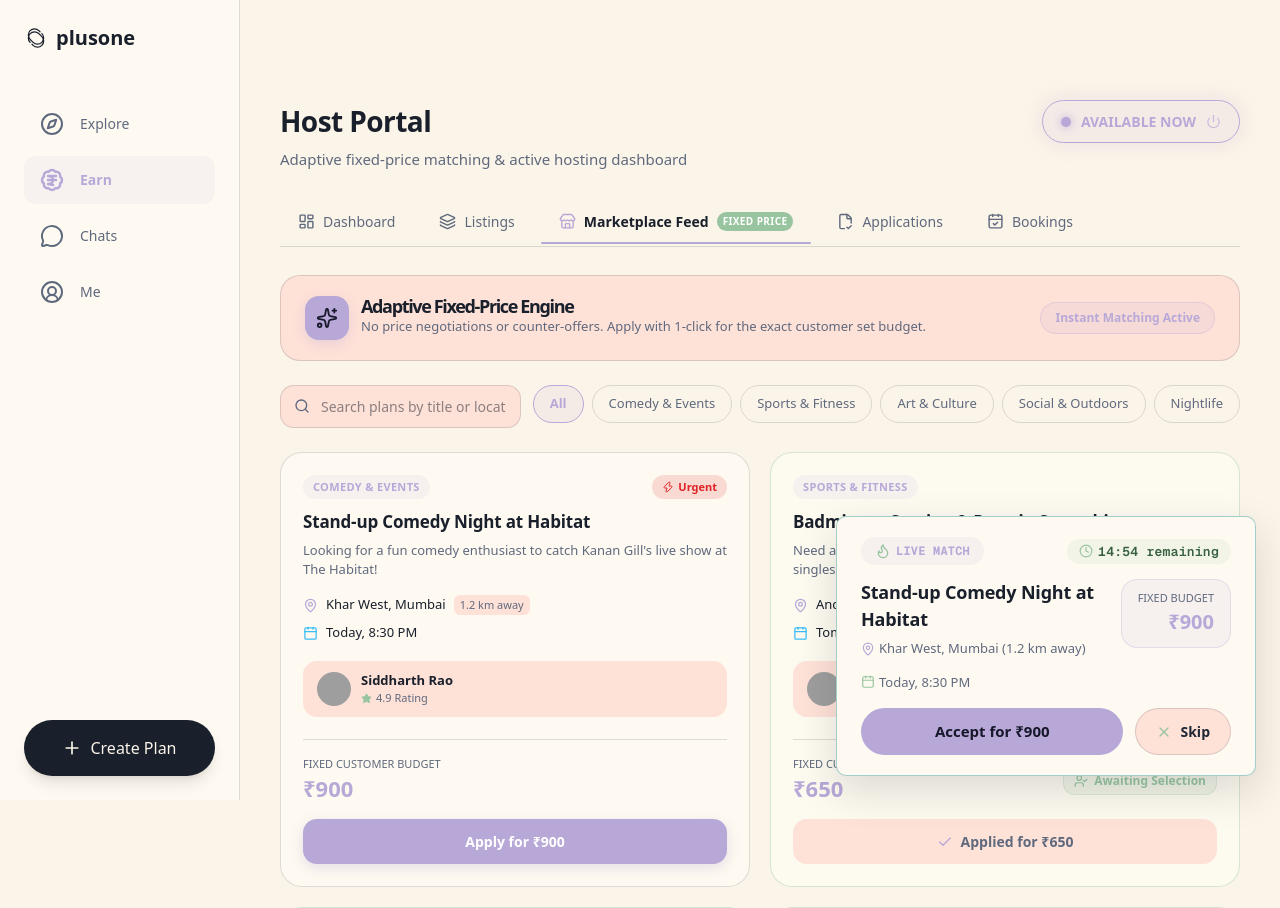
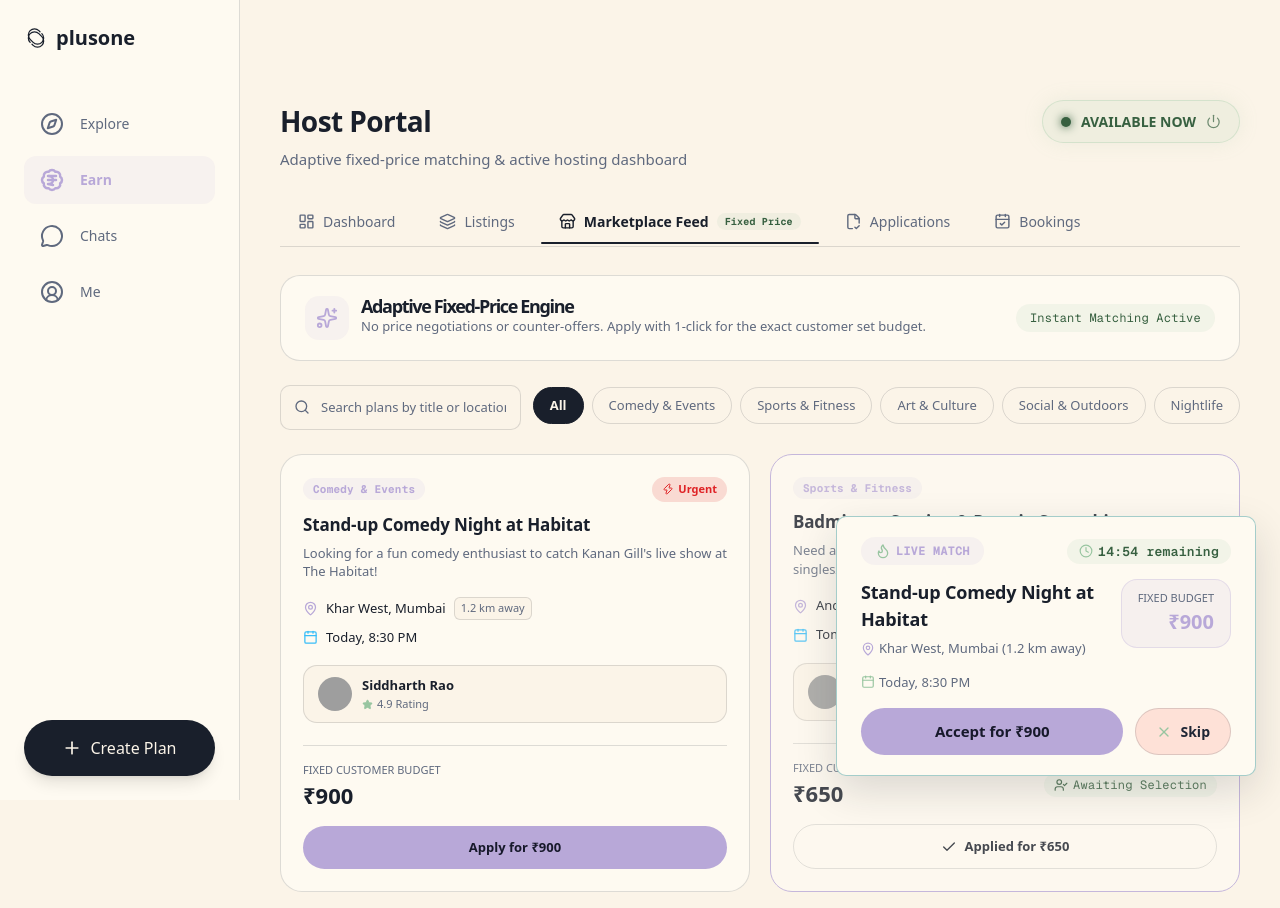
Before and after one commit to Aryan-Protein-Vala/PlusOne, a Next.js app in the folder plusone-app/: page /app/earn/marketplace in a window 1280 px wide. Shown: the top 908 px of the page. Built offline with nearby package versions, Linux system fonts and the light colour scheme; grey boxes are pictures that could not be loaded.

Commit message:
style(earn): remove pink backgrounds and emojis to match clean minimalist aesthetic

```diff
--- a/plusone-app/src/app/app/earn/layout.tsx
+++ b/plusone-app/src/app/app/earn/layout.tsx
@@ -37,13 +37,13 @@ function HeaderSection() {
           gap: 10,
           padding: '10px 18px',
           borderRadius: 999,
-          border: isAvailable ? '1px solid var(--primary)' : '1px solid var(--border)',
-          background: isAvailable ? 'color-mix(in oklch, var(--primary) 12%, transparent)' : 'var(--secondary)',
-          color: isAvailable ? 'var(--primary)' : 'var(--muted-foreground)',
+          border: isAvailable ? '1px solid oklch(0.78 0.07 150 / 0.3)' : '1px solid var(--border)',
+          background: isAvailable ? 'oklch(0.78 0.07 150 / 0.12)' : 'var(--card)',
+          color: isAvailable ? 'oklch(0.45 0.07 150)' : 'var(--muted-foreground)',
           fontSize: 14,
           fontWeight: 650,
           cursor: 'pointer',
-          boxShadow: isAvailable ? '0 0 20px color-mix(in oklch, var(--primary) 25%, transparent)' : 'none',
+          boxShadow: isAvailable ? '0 0 20px oklch(0.78 0.07 150 / 0.15)' : 'none',
           transition: 'all 0.25s ease',
         }}
       >
@@ -52,8 +52,8 @@ function HeaderSection() {
             width: 10,
             height: 10,
             borderRadius: '50%',
-            background: isAvailable ? 'var(--primary)' : 'var(--destructive)',
-            boxShadow: isAvailable ? '0 0 10px var(--primary)' : 'none',
+            background: isAvailable ? 'oklch(0.45 0.07 150)' : 'var(--destructive)',
+            boxShadow: isAvailable ? '0 0 10px oklch(0.45 0.07 150)' : 'none',
           }}
         />
         <span>{isAvailable ? 'AVAILABLE NOW' : 'OFFLINE'}</span>
@@ -105,19 +105,15 @@ function SubNavBar() {
                 transition: 'color 0.15s ease',
               }}
             >
-              <Icon size={17} style={{ color: isActive ? 'var(--primary)' : 'inherit' }} />
+              <Icon size={17} style={{ color: isActive ? 'var(--foreground)' : 'inherit' }} />
               <span>{tab.label}</span>
               {tab.badge && (
                 <span
+                  className="app-badge app-badge-accent"
                   style={{
                     fontSize: 10,
                     fontWeight: 700,
-                    padding: '2px 6px',
-                    borderRadius: 999,
-                    background: 'var(--accent)',
-                    color: '#fff',
-                    textTransform: 'uppercase',
-                    letterSpacing: '0.04em',
+                    padding: '2px 8px',
                   }}
                 >
                   {tab.badge}
@@ -132,7 +128,7 @@ function SubNavBar() {
                     left: 0,
                     right: 0,
                     height: 2,
-                    background: 'var(--primary)',
+                    background: 'var(--foreground)',
                     borderRadius: 2,
                   }}
                 />
--- a/plusone-app/src/app/app/earn/listings/page.tsx
+++ b/plusone-app/src/app/app/earn/listings/page.tsx
@@ -92,14 +92,14 @@ export default function HostListingsPage() {
                     padding: '4px 10px',
                     borderRadius: 999,
                     border: '1px solid var(--border)',
-                    background: item.active ? 'color-mix(in oklch, var(--primary) 15%, transparent)' : 'var(--secondary)',
+                    background: item.active ? 'color-mix(in oklch, var(--primary) 15%, transparent)' : 'var(--background)',
                     color: item.active ? 'var(--primary)' : 'var(--muted-foreground)',
                     fontSize: 11,
                     fontWeight: 650,
                     cursor: 'pointer',
                   }}
                 >
-                  {item.active ? '● Active' : '○ Paused'}
+                  {item.active ? 'Active' : 'Paused'}
                 </button>
               </div>
 
@@ -135,7 +135,7 @@ export default function HostListingsPage() {
                     padding: 8,
                     borderRadius: 10,
                     border: '1px solid var(--border)',
-                    background: 'var(--secondary)',
+                    background: 'var(--background)',
                     color: 'var(--foreground)',
                     cursor: 'pointer',
                   }}
--- a/plusone-app/src/app/app/earn/marketplace/page.tsx
+++ b/plusone-app/src/app/app/earn/marketplace/page.tsx
@@ -45,7 +45,7 @@ export default function MarketplaceFeedPage() {
           padding: '20px 24px',
           borderRadius: 20,
           marginBottom: 24,
-          background: 'var(--secondary)',
+          background: 'var(--card)',
           border: '1px solid var(--border)',
           display: 'flex',
           justifyContent: 'space-between',
@@ -60,11 +60,10 @@ export default function MarketplaceFeedPage() {
               width: 44,
               height: 44,
               borderRadius: 14,
-              background: 'var(--primary)',
-              color: 'var(--primary-foreground)',
+              background: 'oklch(0.76 0.07 300 / 0.1)',
+              color: 'var(--primary)',
               display: 'grid',
               placeItems: 'center',
-              boxShadow: '0 4px 12px color-mix(in oklch, var(--primary) 30%, transparent)',
             }}
           >
             <Sparkles size={22} />
@@ -77,17 +76,7 @@ export default function MarketplaceFeedPage() {
           </div>
         </div>
 
-        <div
-          style={{
-            fontSize: 12,
-            fontWeight: 650,
-            padding: '6px 14px',
-            borderRadius: 999,
-            background: 'color-mix(in oklch, var(--primary) 12%, transparent)',
-            color: 'var(--primary)',
-            border: '1px solid color-mix(in oklch, var(--primary) 30%, transparent)',
-          }}
-        >
+        <div className="app-badge app-badge-accent" style={{ padding: '6px 14px', fontSize: 12 }}>
           Instant Matching Active
         </div>
       </div>
@@ -103,18 +92,12 @@ export default function MarketplaceFeedPage() {
           <Search size={16} style={{ position: 'absolute', left: 14, top: '50%', transform: 'translateY(-50%)', color: 'var(--muted-foreground)' }} />
           <input
             type="text"
+            className="app-input"
             placeholder="Search plans by title or location..."
             value={searchQuery}
             onChange={(e) => setSearchQuery(e.target.value)}
             style={{
-              width: '100%',
-              padding: '10px 14px 10px 40px',
-              borderRadius: 14,
-              border: '1px solid var(--border)',
-              background: 'var(--secondary)',
-              color: 'var(--foreground)',
-              fontSize: 14,
-              outline: 'none',
+              paddingLeft: 40,
             }}
           />
         </div>
@@ -128,13 +111,14 @@ export default function MarketplaceFeedPage() {
               style={{
                 padding: '8px 16px',
                 borderRadius: 20,
-                border: selectedCategory === cat ? '1px solid var(--primary)' : '1px solid var(--border)',
-                background: selectedCategory === cat ? 'color-mix(in oklch, var(--primary) 12%, transparent)' : 'transparent',
-                color: selectedCategory === cat ? 'var(--primary)' : 'var(--muted-foreground)',
+                border: selectedCategory === cat ? '1px solid var(--foreground)' : '1px solid var(--border)',
+                background: selectedCategory === cat ? 'var(--foreground)' : 'transparent',
+                color: selectedCategory === cat ? 'var(--background)' : 'var(--muted-foreground)',
                 fontSize: 13,
                 fontWeight: selectedCategory === cat ? 650 : 500,
                 cursor: 'pointer',
                 whiteSpace: 'nowrap',
+                transition: 'all 0.15s ease',
               }}
             >
               {cat}
@@ -158,8 +142,9 @@ export default function MarketplaceFeedPage() {
                 display: 'flex',
                 flexDirection: 'column',
                 justifyContent: 'space-between',
-                border: isApplied ? '1px solid color-mix(in oklch, var(--accent) 40%, transparent)' : '1px solid var(--border)',
-                background: isApplied ? 'color-mix(in oklch, var(--card) 95%, color-mix(in oklch, var(--accent) 8%, transparent))' : 'var(--card)',
+                border: isApplied ? '1px solid var(--primary)' : '1px solid var(--border)',
+                background: 'var(--card)',
+                opacity: isApplied ? 0.8 : 1,
                 transition: 'all 0.2s ease',
               }}
             >
@@ -167,15 +152,11 @@ export default function MarketplaceFeedPage() {
                 {/* Header Badge & Category */}
                 <div style={{ display: 'flex', justifyContent: 'space-between', alignItems: 'center', marginBottom: 12 }}>
                   <span
+                    className="app-badge app-badge-primary"
                     style={{
                       fontSize: 11,
                       fontWeight: 700,
                       padding: '4px 10px',
-                      borderRadius: 999,
-                      background: 'color-mix(in oklch, var(--primary) 12%, transparent)',
-                      color: 'var(--primary)',
-                      textTransform: 'uppercase',
-                      letterSpacing: '0.03em',
                     }}
                   >
                     {plan.category}
@@ -216,7 +197,7 @@ export default function MarketplaceFeedPage() {
                     <MapPin size={15} style={{ color: 'var(--primary)', flexShrink: 0 }} />
                     <span style={{ fontWeight: 500 }}>{plan.location}</span>
                     {plan.distance && (
-                      <span style={{ fontSize: 11, color: 'var(--muted-foreground)', background: 'var(--secondary)', padding: '2px 6px', borderRadius: 6 }}>
+                      <span style={{ fontSize: 11, color: 'var(--muted-foreground)', background: 'var(--background)', border: '1px solid var(--border)', padding: '2px 6px', borderRadius: 6 }}>
                         {plan.distance}
                       </span>
                     )}
@@ -237,7 +218,8 @@ export default function MarketplaceFeedPage() {
                       gap: 10,
                       padding: '10px 14px',
                       borderRadius: 14,
-                      background: 'var(--secondary)',
+                      background: 'var(--background)',
+                      border: '1px solid var(--border)',
                       marginBottom: 18,
                     }}
                   >
@@ -263,22 +245,15 @@ export default function MarketplaceFeedPage() {
                     <span style={{ fontSize: 11, color: 'var(--muted-foreground)', display: 'block', textTransform: 'uppercase' }}>
                       Fixed Customer Budget
                     </span>
-                    <span style={{ fontSize: 22, fontWeight: 800, color: 'var(--primary)' }}>₹{plan.budget}</span>
+                    <span style={{ fontSize: 22, fontWeight: 800, color: 'var(--foreground)' }}>₹{plan.budget}</span>
                   </div>
 
                   {isApplied && (
                     <div
+                      className="app-badge app-badge-accent"
                       style={{
-                        display: 'flex',
-                        alignItems: 'center',
-                        gap: 6,
+                        padding: '4px 10px',
                         fontSize: 12,
-                        fontWeight: 650,
-                        color: 'var(--accent)',
-                        background: 'color-mix(in oklch, var(--accent) 12%, transparent)',
-                        padding: '4px 10px',
-                        borderRadius: 12,
-                        border: '1px solid color-mix(in oklch, var(--accent) 25%, transparent)',
                       }}
                     >
                       <UserCheck size={14} /> Awaiting Selection
@@ -290,27 +265,15 @@ export default function MarketplaceFeedPage() {
                 <button
                   disabled={isApplied}
                   onClick={() => applyToPlan(plan)}
+                  className={`app-btn ${isApplied ? 'app-btn-outline' : 'app-btn-primary'}`}
                   style={{
                     width: '100%',
                     padding: '12px 18px',
-                    borderRadius: 14,
-                    border: 'none',
-                    background: isApplied ? 'var(--secondary)' : 'var(--primary)',
-                    color: isApplied ? 'var(--muted-foreground)' : '#fff',
-                    fontSize: 14,
-                    fontWeight: 700,
-                    cursor: isApplied ? 'default' : 'pointer',
-                    display: 'flex',
-                    alignItems: 'center',
-                    justifyContent: 'center',
-                    gap: 8,
-                    boxShadow: isApplied ? 'none' : '0 4px 14px color-mix(in oklch, var(--primary) 35%, transparent)',
-                    transition: 'all 0.2s ease',
                   }}
                 >
                   {isApplied ? (
                     <>
-                      <Check size={16} style={{ color: 'var(--primary)' }} /> Applied for ₹{plan.budget}
+                      <Check size={16} /> Applied for ₹{plan.budget}
                     </>
                   ) : (
                     <>Apply for ₹{plan.budget}</>
```
Also changed, not shown: plusone-app/src/app/app/earn/bookings/page.tsx (+5 -13 lines), plusone-app/src/app/app/earn/page.tsx (+8 -20 lines).
